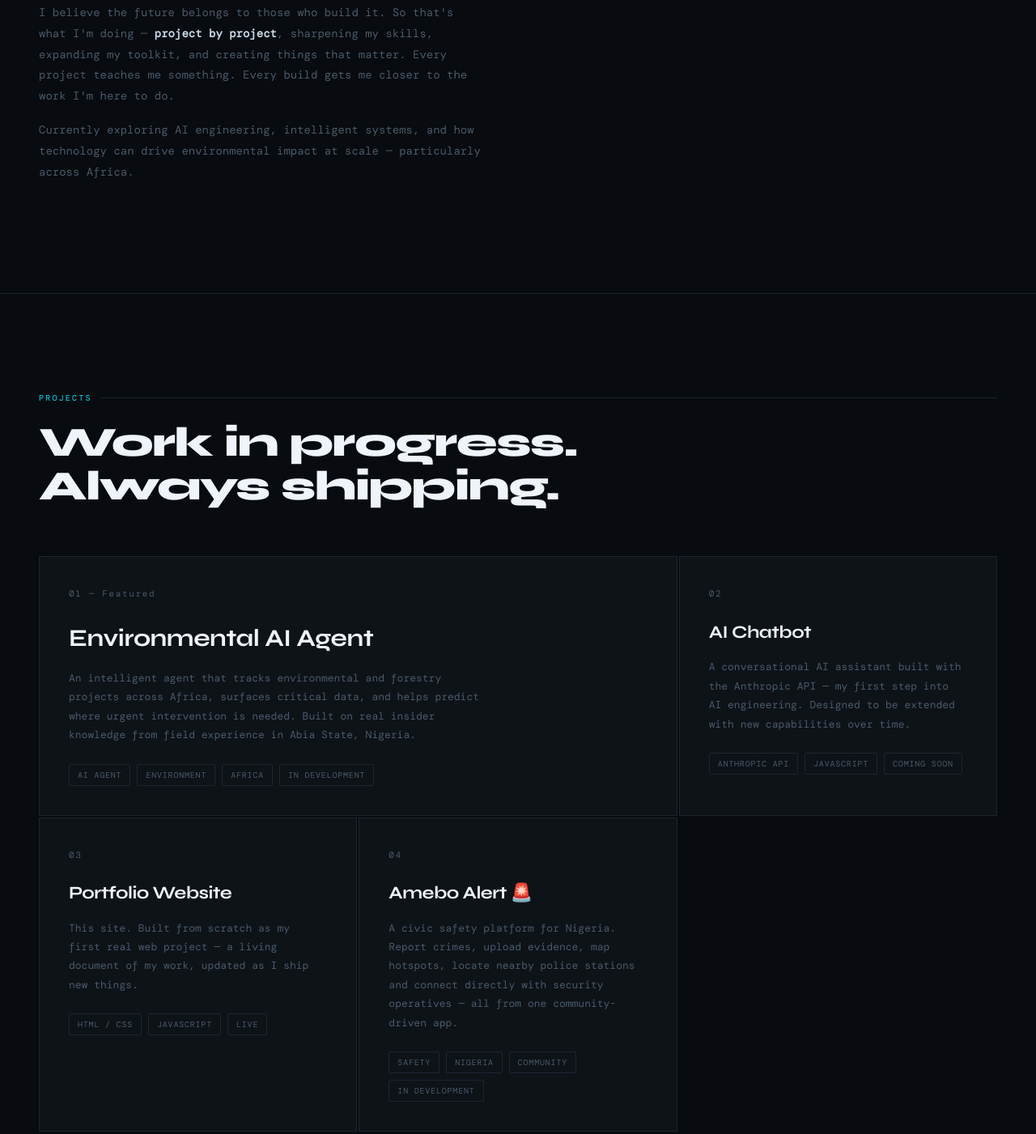
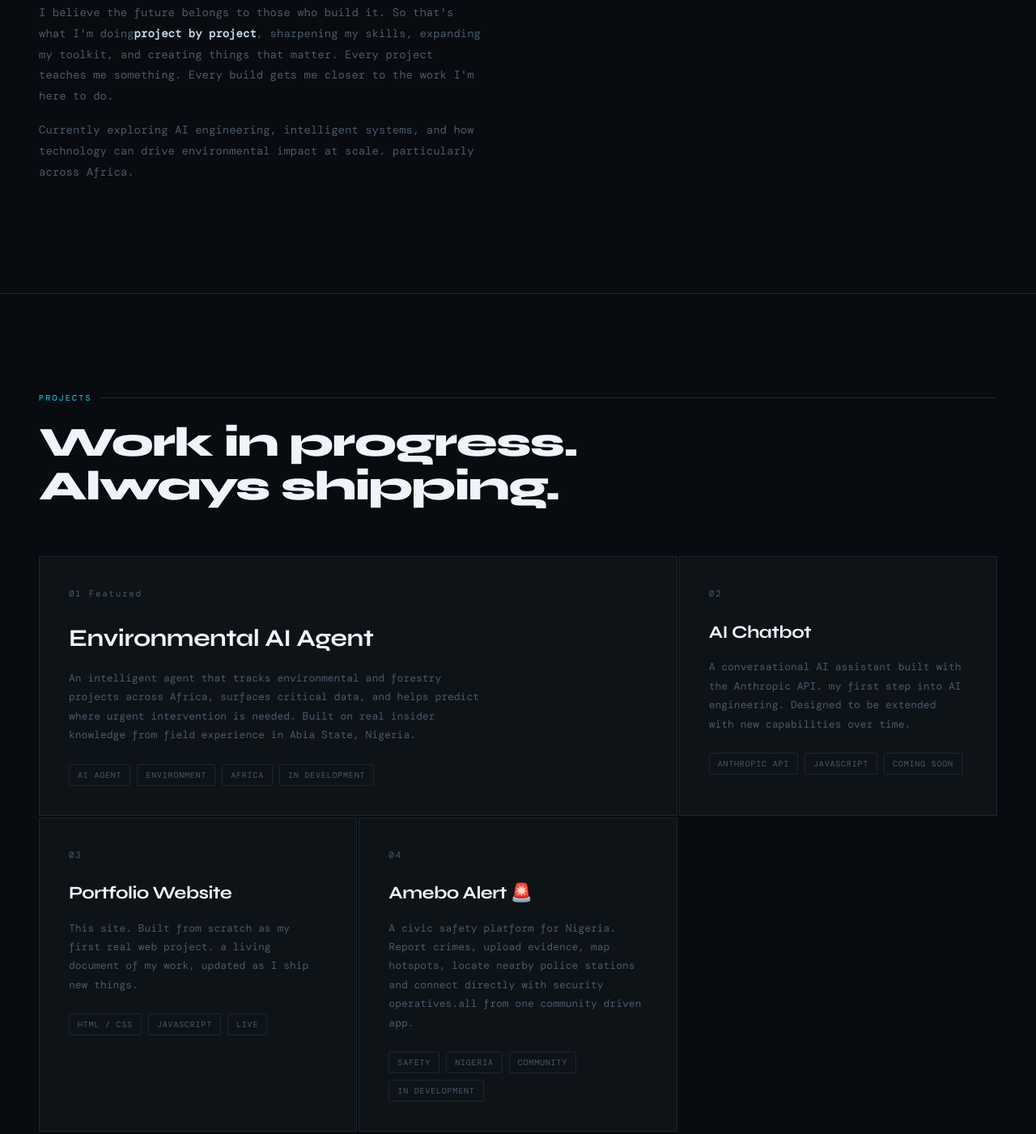
Before and after one commit to evilben-567/life-project, a website: page index.html in a window 1280 px wide. Shown: the part 1311-2712 px from the top of the page at 81% size. Drawn offline with nearby package versions, Linux system fonts and the light colour scheme; a web font is replaced by a local one.

Commit message:
just some little update

```diff
--- a/index.html
+++ b/index.html
@@ -52,8 +52,7 @@
       transition: transform 0.18s ease, width 0.2s, height 0.2s;
     }
 
-    /* Grid noise overlay */
-    /* SPACE BACKGROUND */
+
 body::before {
   content: '';
   position: fixed; inset: 0; z-index: 0;
@@ -393,7 +392,7 @@ body::after {
       <span class="line2">Sunday.</span>
     </h1>
     <p class="hero-sub">
-      AI Enthusiast &amp; Environmental Professional building at the intersection of technology and sustainability — one project at a time.
+      AI Enthusiast &amp; Environmental Professional building at the intersection of technology and sustainability,one project at a time.
     </p>
     <div class="hero-cta">
       <a href="#projects" class="btn btn-primary">View My Work</a>
@@ -411,7 +410,7 @@ body::after {
       </div>
       <div class="status-item">
         <span class="status-label">Status</span>
-        <span class="status-value">Building<span>_</span></span>
+        <span class="status-value">Building<span>.</span></span>
       </div>
       <div class="status-item">
         <span class="status-label">Approach</span>
@@ -431,10 +430,10 @@ body::after {
         I'm Victor Sunday. an AI enthusiastc, A graduate from Gregory university uturu with a Bsc in Computer science based in Nigeria. I sit at the crossroads of <strong>technology and sustainability</strong>, applying emerging AI tools to real-world environmental challenges.
       </p>
       <p>
-        I believe the future belongs to those who build it. So that's what I'm doing — <strong>project by project</strong>, sharpening my skills, expanding my toolkit, and creating things that matter. Every project teaches me something. Every build gets me closer to the work I'm here to do.
+        I believe the future belongs to those who build it. So that's what I'm doing<strong>project by project</strong>, sharpening my skills, expanding my toolkit, and creating things that matter. Every project teaches me something. Every build gets me closer to the work I'm here to do.
       </p>
       <p>
-        Currently exploring AI engineering, intelligent systems, and how technology can drive environmental impact at scale — particularly across Africa.
+        Currently exploring AI engineering, intelligent systems, and how technology can drive environmental impact at scale. particularly across Africa.
       </p>
     </div>
     <div class="about-right reveal">
@@ -455,7 +454,7 @@ body::after {
     <div class="projects-grid">
 
       <div class="project-card featured reveal">
-        <div class="project-num">01 — Featured</div>
+        <div class="project-num">01 Featured</div>
         <div class="project-title">Environmental AI Agent</div>
         <div class="project-desc">
           An intelligent agent that tracks environmental and forestry projects across Africa, surfaces critical data, and helps predict where urgent intervention is needed. Built on real insider knowledge from field experience in Abia State, Nigeria.
@@ -472,7 +471,7 @@ body::after {
         <div class="project-num">02</div>
         <div class="project-title">AI Chatbot</div>
         <div class="project-desc">
-          A conversational AI assistant built with the Anthropic API — my first step into AI engineering. Designed to be extended with new capabilities over time.
+          A conversational AI assistant built with the Anthropic API. my first step into AI engineering. Designed to be extended with new capabilities over time.
         </div>
         <div class="project-tags">
           <span class="tag">Anthropic API</span>
@@ -485,7 +484,7 @@ body::after {
         <div class="project-num">03</div>
         <div class="project-title">Portfolio Website</div>
         <div class="project-desc">
-          This site. Built from scratch as my first real web project — a living document of my work, updated as I ship new things.
+          This site. Built from scratch as my first real web project. a living document of my work, updated as I ship new things.
         </div>
         <div class="project-tags">
           <span class="tag">HTML / CSS</span>
@@ -497,7 +496,7 @@ body::after {
     <div class="project-num">04</div>
     <div class="project-title">Amebo Alert 🚨</div>
     <div class="project-desc">
-      A civic safety platform for Nigeria. Report crimes, upload evidence, map hotspots, locate nearby police stations and connect directly with security operatives — all from one community-driven app.
+      A civic safety platform for Nigeria. Report crimes, upload evidence, map hotspots, locate nearby police stations and connect directly with security operatives.all from one community driven app.
     </div>
     <div class="project-tags">
       <span class="tag">Safety</span>
@@ -510,7 +509,7 @@ body::after {
     </div>
   </section>
 
-  <!-- CONTACT -->
+
   <section id="contact">
     <div class="contact-left reveal">
       <div class="section-eyebrow">Contact</div>
```
